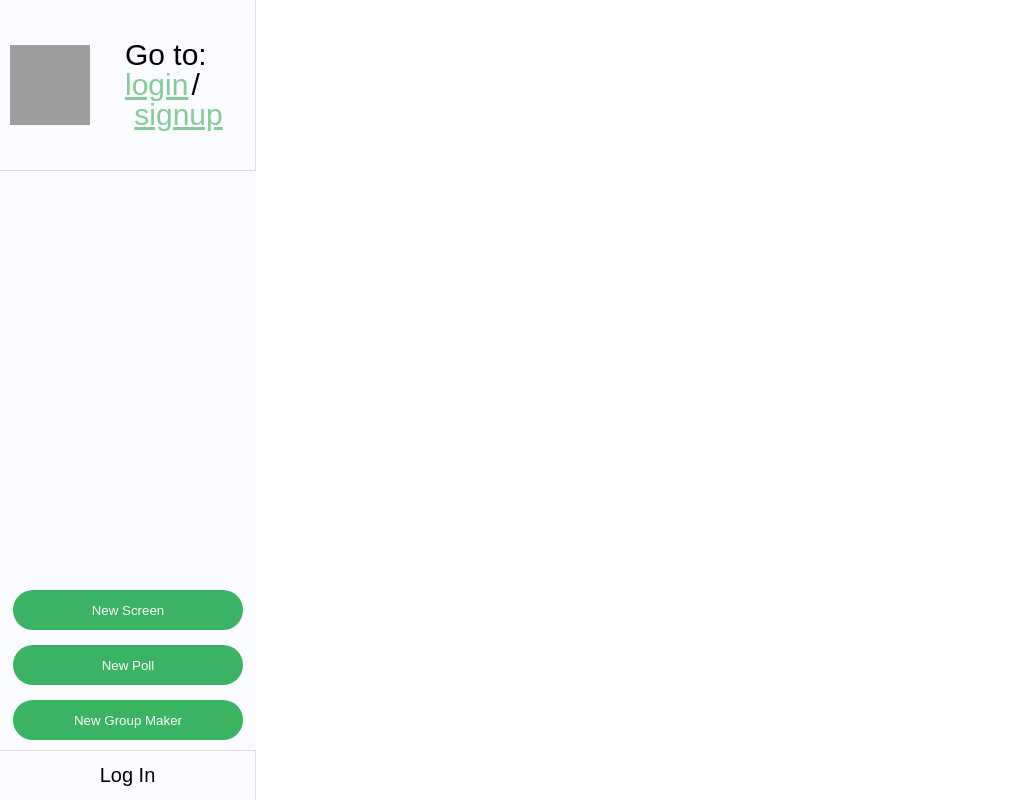
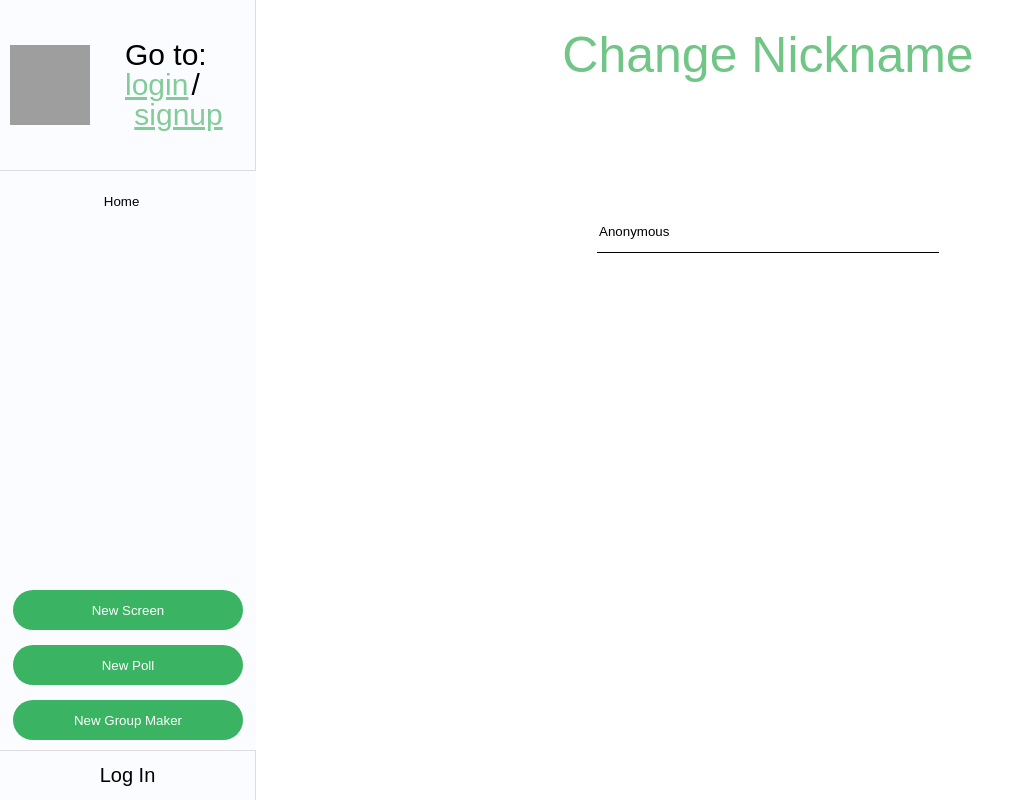
Before and after one commit to Woo-Yong0405/Classroomscreen, a React (Create React App) app: page /changenickname in a window 1280 px wide. Shown: the whole page, without its empty margins (0-1035 px from the left). Built offline with nearby package versions, Linux system fonts and the light colour scheme; grey boxes are pictures that could not be loaded.

Commit message:
Changing Nickname Enabled

```diff
--- a/src/components/Router.js
+++ b/src/components/Router.js
@@ -4,12 +4,14 @@ import LogIn from "../routes/login";
 import SignUp from "../routes/signup";
 import Home from "../routes/home";
 import Side from "./Side";
+import Nickname from "../routes/nickname";
 
 const AppRouter = () => {
     const [isLoggedIn, setIsLoggedIn] = useState(false);
+    const [nickname, setNickname] = useState("Anonymous");
     return(
         <Router>
-            <Side isLoggedIn={isLoggedIn} logout={() => setIsLoggedIn(false)} />
+            <Side isLoggedIn={isLoggedIn} logout={() => setIsLoggedIn(false)} nickname={nickname} />
             <Switch>
                 <Route exact path="/">
                     <Home />
@@ -20,6 +22,9 @@ const AppRouter = () => {
                 <Route path="/signup">
                     <SignUp login={() => setIsLoggedIn(true)}/>
                 </Route>
+                <Route path="/changenickname">
+                    <Nickname nickname={nickname} setNickname={(message) => setNickname(message)}/>
+                </Route>
             </Switch>
         </Router>
     )
--- a/src/components/Side.js
+++ b/src/components/Side.js
@@ -5,6 +5,8 @@ const Side = prop => {
     const history = useHistory();
     let text;
     let btnText;
+    let id1;
+    let id2;
     function logClick() {
         if(prop.isLoggedIn === true) {
             prop.logout();
@@ -15,8 +17,16 @@ const Side = prop => {
     function signClick() {
         history.push("/signup");
     }
+    function onHomeClick() {
+        history.push("/");
+        id1 = "green";
+    }
+    function onNickClick() {
+        history.push("/changenickname");
+        id2 = "green";
+    }
     if (prop.isLoggedIn === true) {
-        text = <p>Logged In</p>
+        text = <p>{prop.nickname}</p>
         btnText = "Log Out"
     } else {
         text = <p>Go to: <span id="login" onClick={logClick}>login</span>/<span id="signup" onClick={signClick}>signup</span></p>
@@ -28,6 +38,8 @@ const Side = prop => {
                 <img id="logo" src="https://m.media-amazon.com/images/I/61-PblYntsL._AC_SL1500_.jpg" alt=""/>
                 <div id="text">{text}</div>
             </div>
+            <button className="changeNickname" onClick={onHomeClick} id={id1}>Home</button>
+            {prop.isLoggedIn && (<button className="changeNickname" onClick={onNickClick} id={id2}>Change Nickname</button>)}
             <div id="buttons">
                 <button>New Screen</button>
                 <button>New Poll</button>
--- a/src/components/css/Side.css
+++ b/src/components/css/Side.css
@@ -63,3 +63,18 @@
     border-right: 1px solid #dddde0;
     font-size: 20px;
 }
+.changeNickname {
+    width: 95%;
+    height: 40px;
+    margin-top: 10px;
+    border-bottom-right-radius: 20px;
+    border-top-right-radius: 20px;
+    border: none;
+    background-color: #fbfcff;
+}
+.changeNickname:hover {
+    background-color: #f8f4f4;
+}
+#green {
+    background-color: #e5f3ed;
+}
--- a/src/components/css/Style.css
+++ b/src/components/css/Style.css
@@ -3,6 +3,7 @@
 @import "screens.css";
 @import "login.css";
 @import "signup.css";
+@import "nickname.css";
 
 body {
     width: 100vw;
--- /dev/null
+++ b/src/components/css/nickname.css
@@ -0,0 +1,20 @@
+#nickdiv {
+    width: 100%;
+    display: flex;
+    justify-content: center;
+}
+#nickdiv form {
+    width: 33%;
+    display: flex;
+    flex-direction: column;
+    align-items: center;
+}
+#nickdiv input {
+    width: 100%;
+    height: 40px;
+    margin-top: 100px;
+    margin-bottom: 30px;
+    border: none;
+    border-bottom: black 1px solid;
+    outline: none;
+}
--- /dev/null
+++ b/src/routes/nickname.js
@@ -0,0 +1,22 @@
+import React from "react";
+
+const Nickname = prop => {
+    function onChange(event) {
+        const {target: {value}} = event;
+        prop.setNickname(value);
+    }
+    return (
+        <div id="center">
+            <header>
+                <h1>Change Nickname</h1>
+            </header>
+            <div id="nickdiv">
+                <form>
+                    <input type="text" placeholder="New Nickname" value={prop.nickname} required onChange={onChange} />
+                </form>
+            </div>
+        </div>
+    )
+}
+
+export default Nickname;
```
